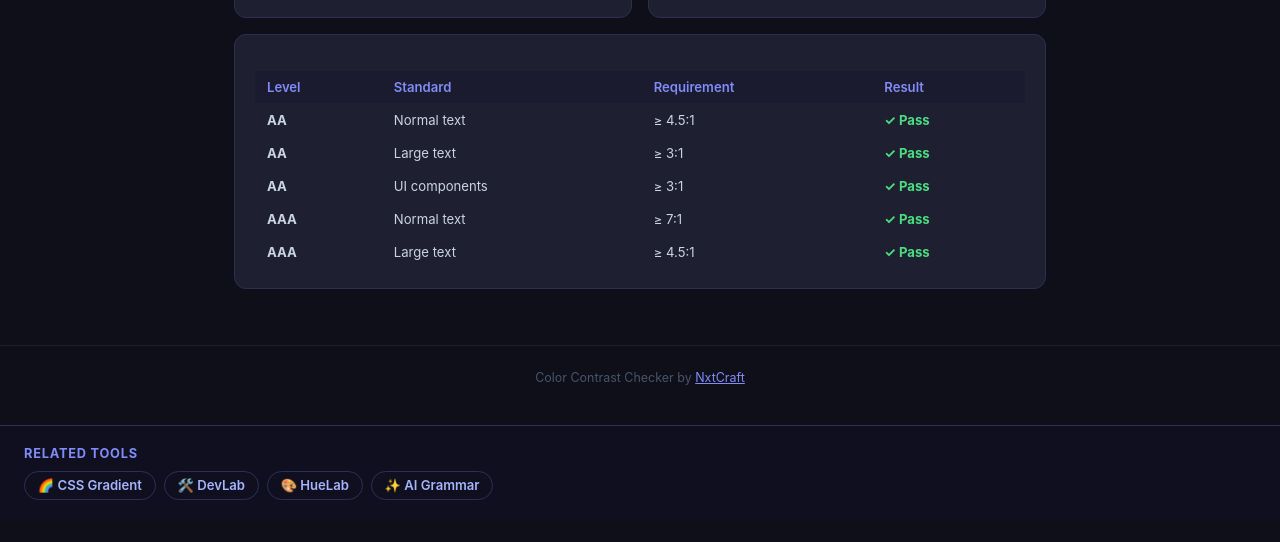
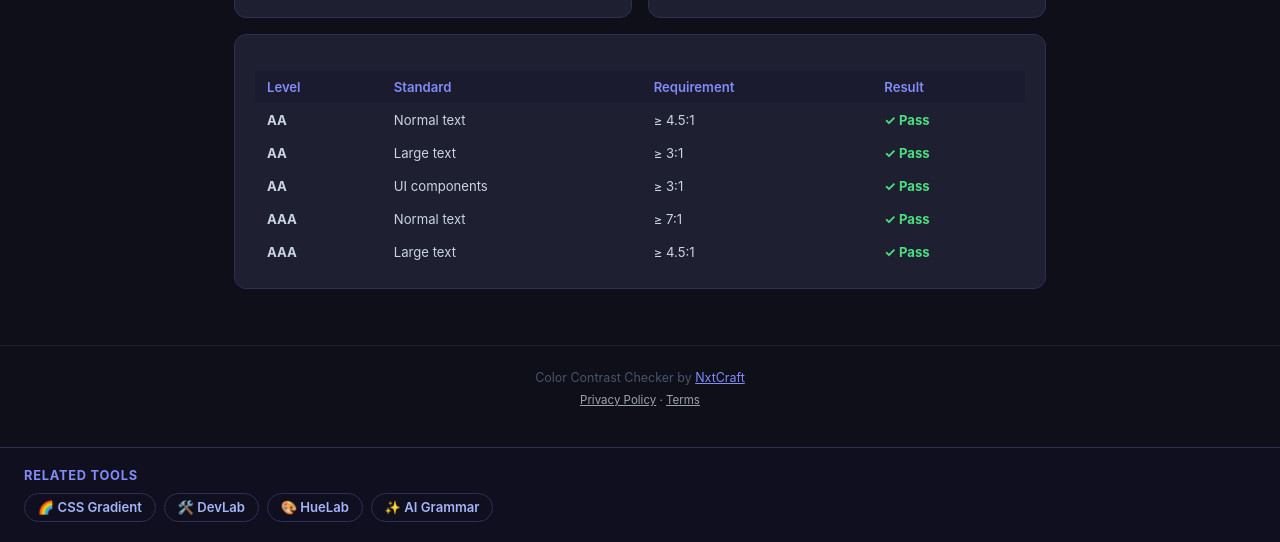
Before and after one commit to nxtcraft/color-contrast, a plain HTML site: page index.html in a window 1280 px wide. Shown: the part 528-1070 px from the top of the page. Before the commit the page ends 1048 px from the top, so only its background shows below. Drawn offline with Linux system fonts and the light colour scheme.

Commit message:
legal: add Privacy Policy + Terms footer links
Co-Authored-By: Claude Sonnet 4.6 <noreply@anthropic.com>

```diff
--- a/index.html
+++ b/index.html
@@ -109,7 +109,8 @@ footer{text-align:center;padding:1.5rem;color:#475569;font-size:.78rem;margin-to
     </div>
   </div>
 </main>
-<footer><p>Color Contrast Checker by <a href="https://nxtcraft.github.io/" style="color:#818cf8">NxtCraft</a></p></footer>
+<footer><p>Color Contrast Checker by <a href="https://nxtcraft.github.io/" style="color:#818cf8">NxtCraft</a></p><p style="font-size:.72rem;color:#9ca3af;margin-top:.5rem"><a href="https://nxtcraft.github.io/privacy/" style="color:#9ca3af">Privacy Policy</a> · <a href="https://nxtcraft.github.io/terms/" style="color:#9ca3af">Terms</a></p>
+</footer>
 
 <script>
 const FG_SWATCHES = ['#ffffff','#f1f5f9','#94a3b8','#1e293b','#0f172a','#fbbf24','#f87171','#4ade80','#60a5fa','#e879f9'];
```
